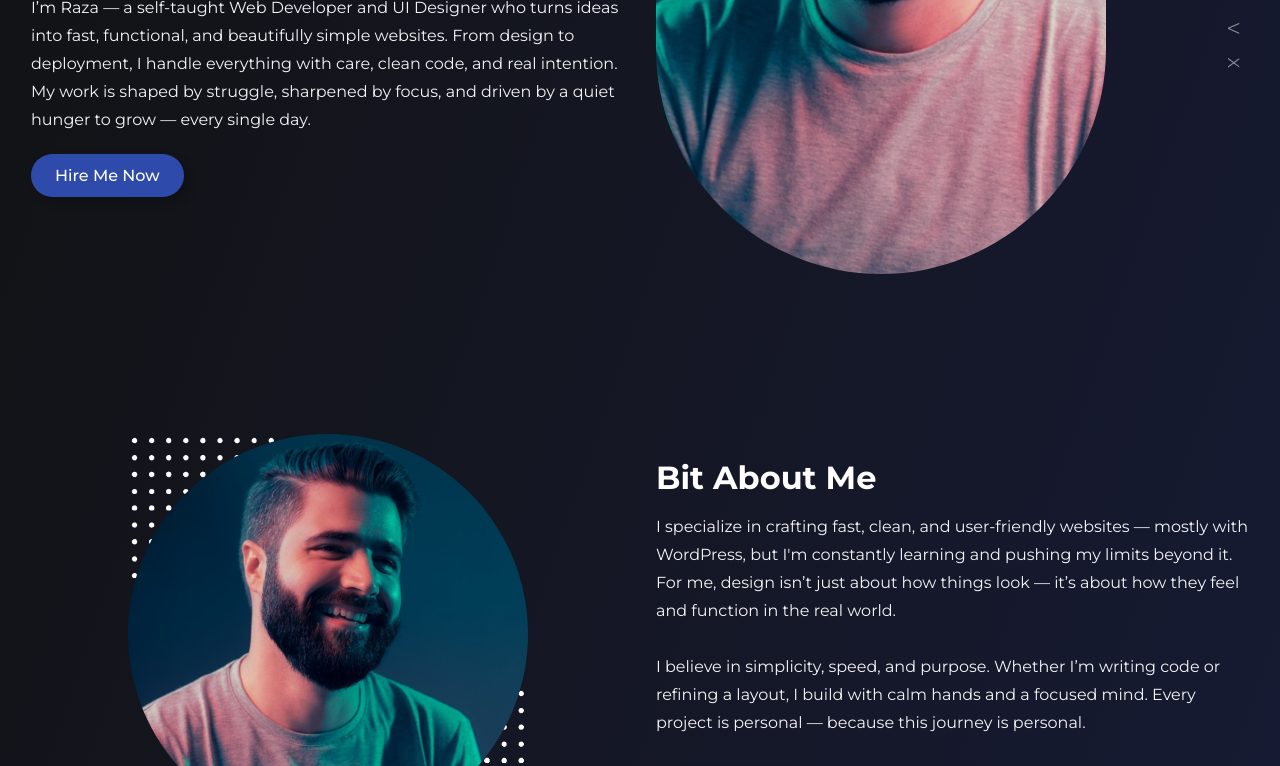
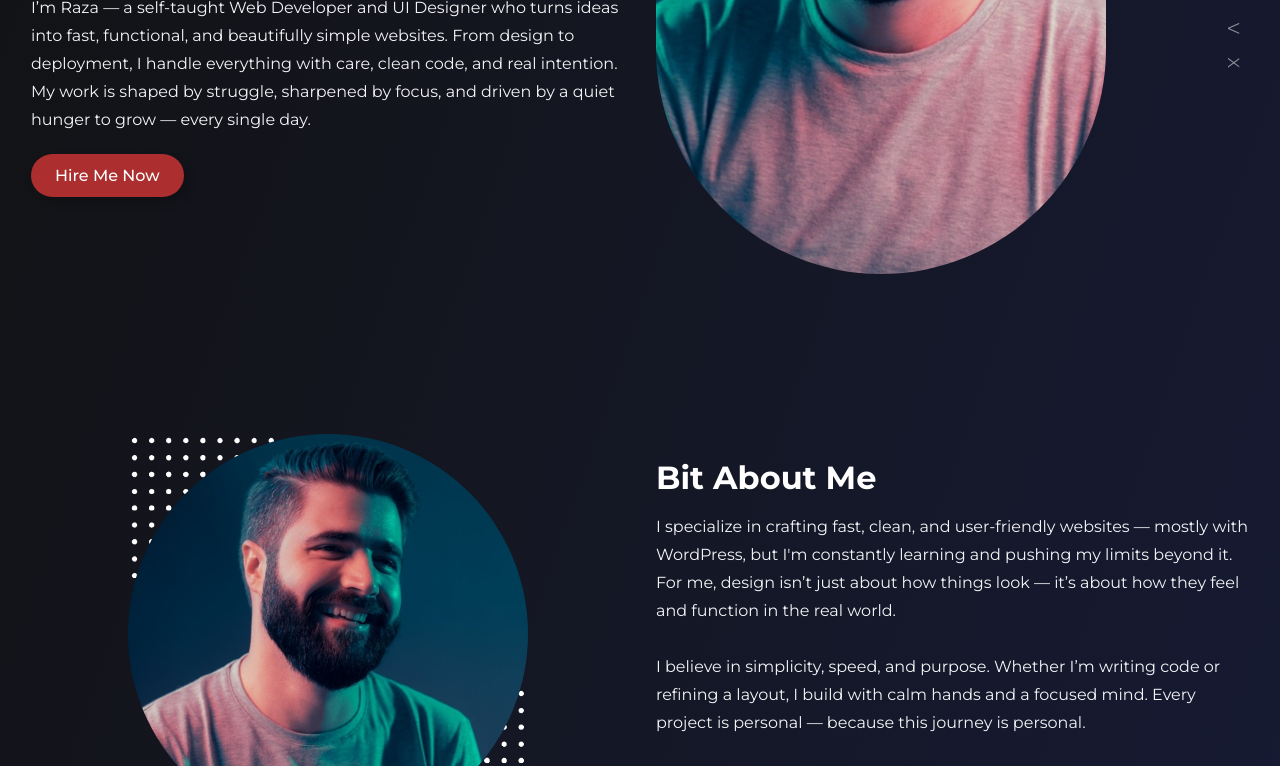
Before and after one commit to Raza-DevX/Raza_DevX-Portfolio, a plain HTML site: page index.html in a window 1280 px wide. Shown: the part 587-1353 px from the top of the page. Drawn offline with nearby package versions, Linux system fonts and the light colour scheme.

Commit message:
Update styles.css

```diff
--- a/styles.css
+++ b/styles.css
@@ -1,8 +1,8 @@
 @import url("https://fonts.googleapis.com/css2?family=Montserrat:wght@400;500;600;700&display=swap");
 
 :root {
-  --primary-color: #2e4bac;
-  --secondary-color: #2e4bac;
+  --primary-color: #ac2e2e;
+  --secondary-color: #ac2e2e;
   --extra-light: #f3f4f6;
   --white: #ffffff;
   /* --gradient-1: linear-gradient(to bottom right, #62393c, #181e41); */
```
